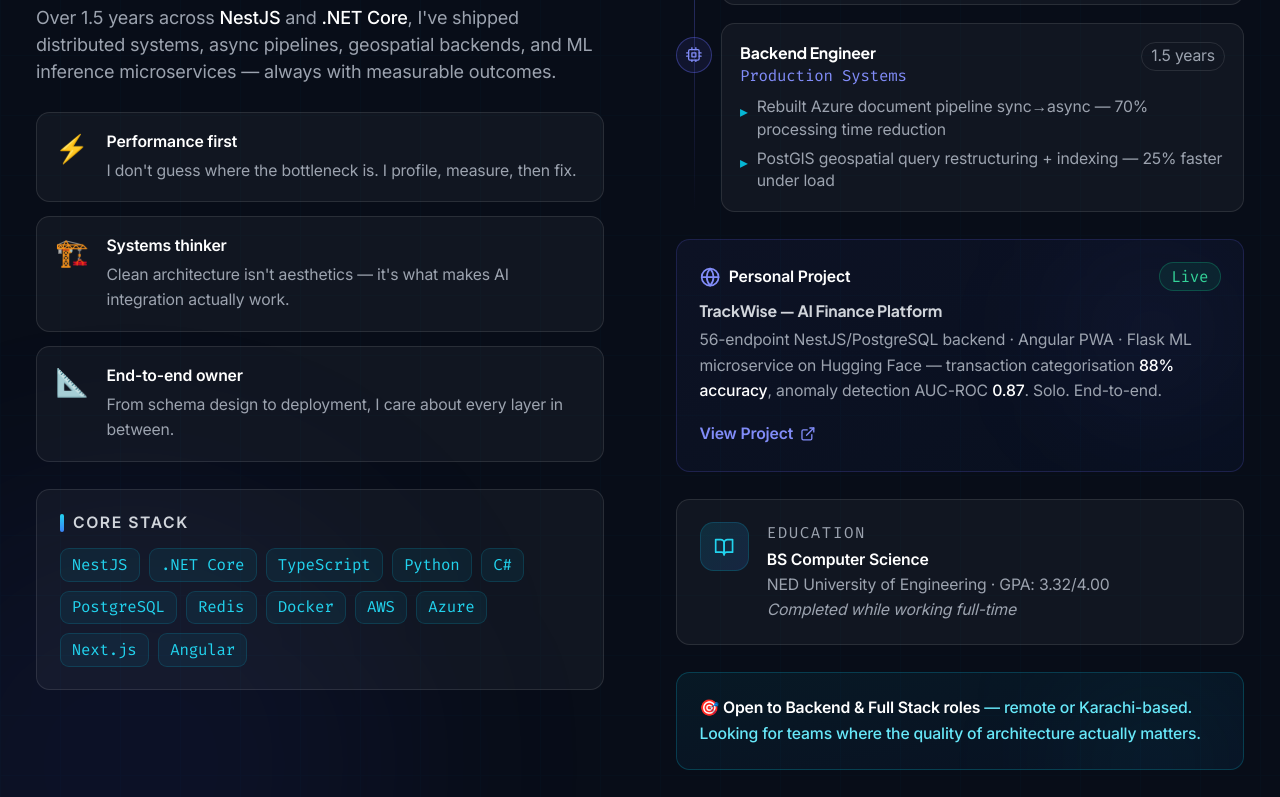
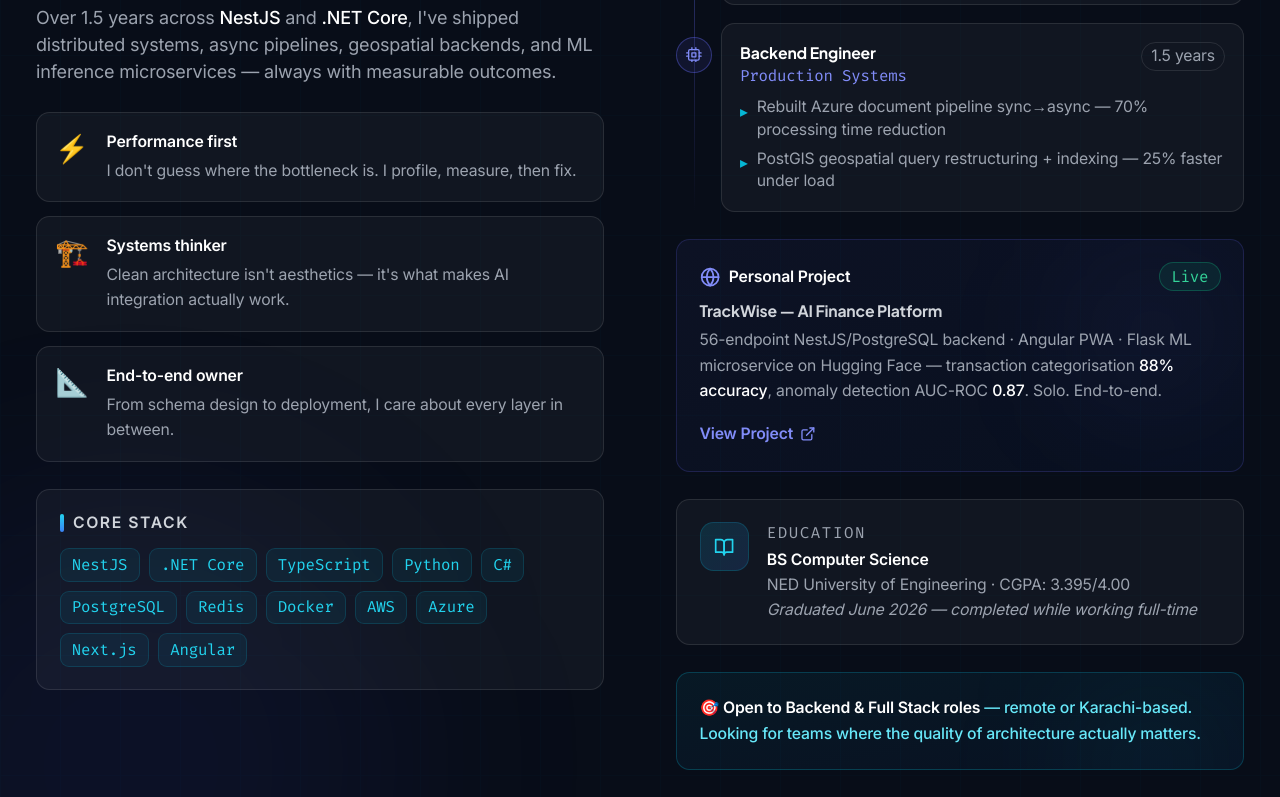
Before and after one commit to Muhammad-Taqi-Dev/DevFolioX, a Next.js app: page / in a window 1280 px wide. Shown: the part 2000-2797 px from the top of the page. Built offline with nearby package versions, Linux system fonts and the light colour scheme.

Commit message:
feat: Update educational details and technical skills in About section and resume

```diff
--- a/components/sections/About.tsx
+++ b/components/sections/About.tsx
@@ -437,10 +437,10 @@ const About = () => {
                   BS Computer Science
                 </div>
                 <div className="text-gray-400 text-sm mt-0.5">
-                  NED University of Engineering · GPA: 3.32/4.00
+                  NED University of Engineering · CGPA: 3.395/4.00
                 </div>
                 <div className="text-gray-400 text-sm mt-0.5 italic">
-                  Completed while working full-time
+                  Graduated June 2026 — completed while working full-time
                 </div>
               </div>
             </div>
--- a/components/sections/Hero.tsx
+++ b/components/sections/Hero.tsx
@@ -71,7 +71,7 @@ const Hero = () => {
               <span className="animate-ping absolute inline-flex h-full w-full rounded-full bg-emerald-400 opacity-75" />
               <span className="relative inline-flex rounded-full h-2 w-2 bg-emerald-400" />
             </span>
-            Open to opportunities · Backend & Full Stack
+            BSCS Graduate · Open to Backend & Full Stack roles
           </motion.div>
 
           {/* Name */}
```
Also changed, not shown: 1 other file (tests, documents, lock files or other folders).
